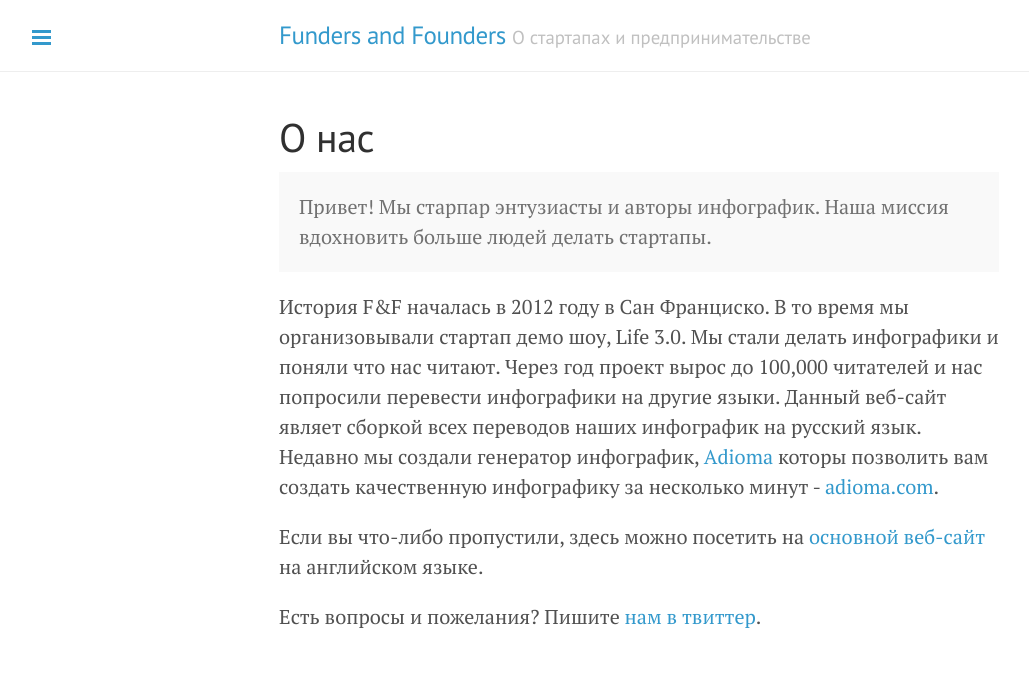
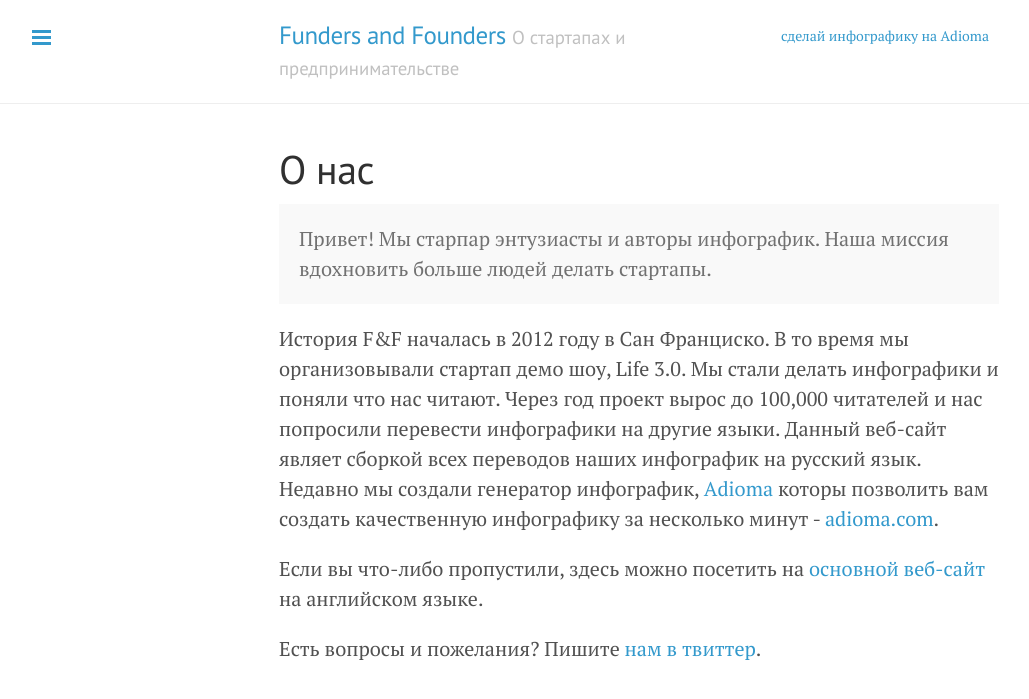
Before and after one commit to Funders-and-Founders/fnfru, a Jekyll site: the page built from about.md, in a window 1280 px wide. Shown: the top 699 px of the page, without its empty margins (1-1030 px from the left). Built offline with Jekyll 4.4.1, drawn with Linux system fonts in a browser that asks for light colours; Markdown is read by kramdown in place of the engine named in the settings.

Commit message:
Update default.html

```diff
--- a/_layouts/default.html
+++ b/_layouts/default.html
@@ -12,6 +12,9 @@
     <div class="wrap">
       <div class="masthead">
         <div class="container">
+		<div style="float: right; font-size: 14px; margin: 5px 10px 0 0;">
+			<a href="https://adioma.com" title="перейти на Adioma - генератор инфографик">сделай инфографику на Adioma</a>
+		</div>
           <h3 class="masthead-title">
             <a href="/" title="Home">{{ site.title }}</a>
             <small>{{ site.tagline }}</small>
```
